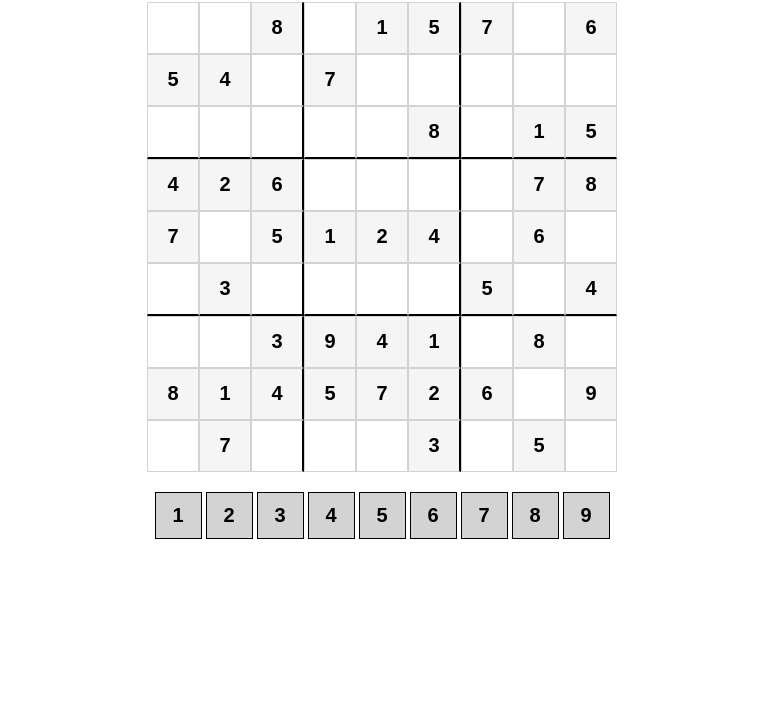
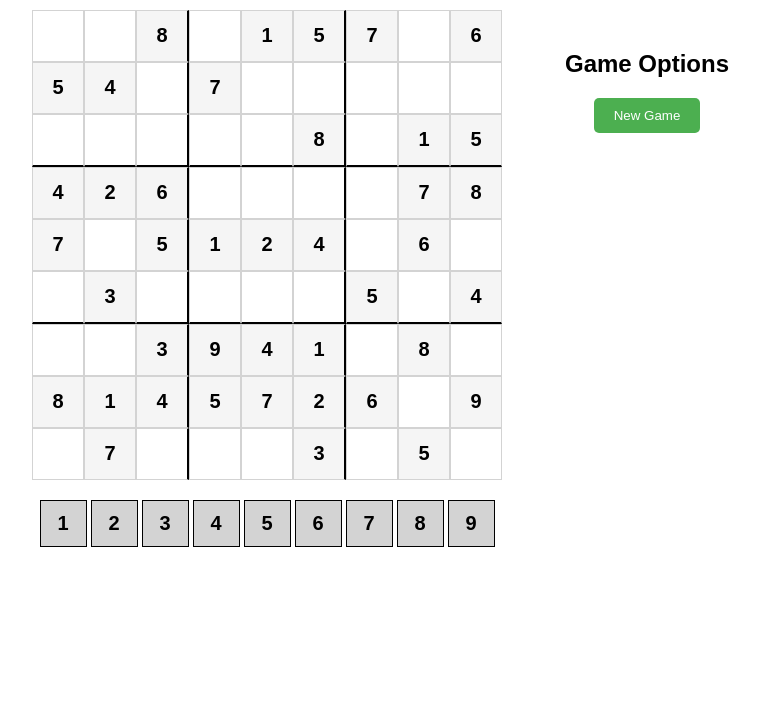
Before and after one commit to hmarszalek/Sudoku, a plain HTML site: page index.html in a window 1280 px wide. Shown: the part 78-800 px from the top of the page, without its empty margins (258-1017 px from the left). Drawn offline with Linux system fonts and the light colour scheme.

Commit message:
New Game Button

```diff
--- a/index.html
+++ b/index.html
@@ -10,9 +10,17 @@
     </head>
 
     <body>
-        <h1>Sudoku</h1>
-        <div id="board"></div>
-        <br>
-        <div id="digits"></div>
+        <div class="container">
+            <div id="sudoku-board">
+                <h1>Sudoku</h1>
+                <div id="board"></div>
+                <br>
+                <div id="digits"></div>
+            </div>
+            <div id="options">
+                <h2>Game Options</h2>
+                <button id="new-game">New Game</button>
+            </div>
+        </div>
     </body>
 </html>
--- a/styles.css
+++ b/styles.css
@@ -1,6 +1,40 @@
 body {
     font-family: Arial, Helvetica, sans-serif;
     text-align: center;
+}
+
+.container {
+    display: flex;
+    justify-content: center;
+}
+
+#sudoku-board {
+    width: 500px;
+    height: 600px;
+    /* border: 1px solid red; */
+    margin-right: 30px;
+    float: left;
+}
+
+#options {
+    width: 200px;
+    height: 600px;
+    margin-top: 100px;
+    float: left;
+    text-align: center;
+}
+
+#new-game {
+    background-color: #4CAF50;
+    color: #fff;
+    padding: 10px 20px;
+    border: none;
+    border-radius: 5px;
+    cursor: pointer;
+}
+
+#new-game:hover {
+    background-color: #3e8e41;
 }
 
 #board {
--- a/sudoku.js
+++ b/sudoku.js
@@ -6,6 +6,8 @@ var BOX_SIZE = 3;
 
 window.onload = function() {
     setGame();
+    const newGameBtn = document.getElementById('new-game');
+    newGameBtn.addEventListener('click', newBoard);
 }
 
 function setGame() {
@@ -44,6 +46,26 @@ function setGame() {
             tile.addEventListener("click", selectTile);
             tile.classList.add("tile");
             document.getElementById("board").appendChild(tile);
+        }
+    }
+}
+
+function newBoard() {
+    // Generate board
+    let sudoku = new Sudoku(40)
+    solution = sudoku.solution;
+    board = sudoku.board;
+
+    // Board
+    for(let r = 0; r < BOARD_SIZE; r++) {
+        for(let c = 0; c < BOARD_SIZE; c++) {
+            let tile = document.getElementById(r.toString() + ":" + c.toString());
+            tile.innerText = "";
+            tile.classList.remove("start-tile");
+            if(board[r][c] != "-") {
+                tile.innerText = board[r][c];
+                tile.classList.add("start-tile");
+            }
         }
     }
 }
```
